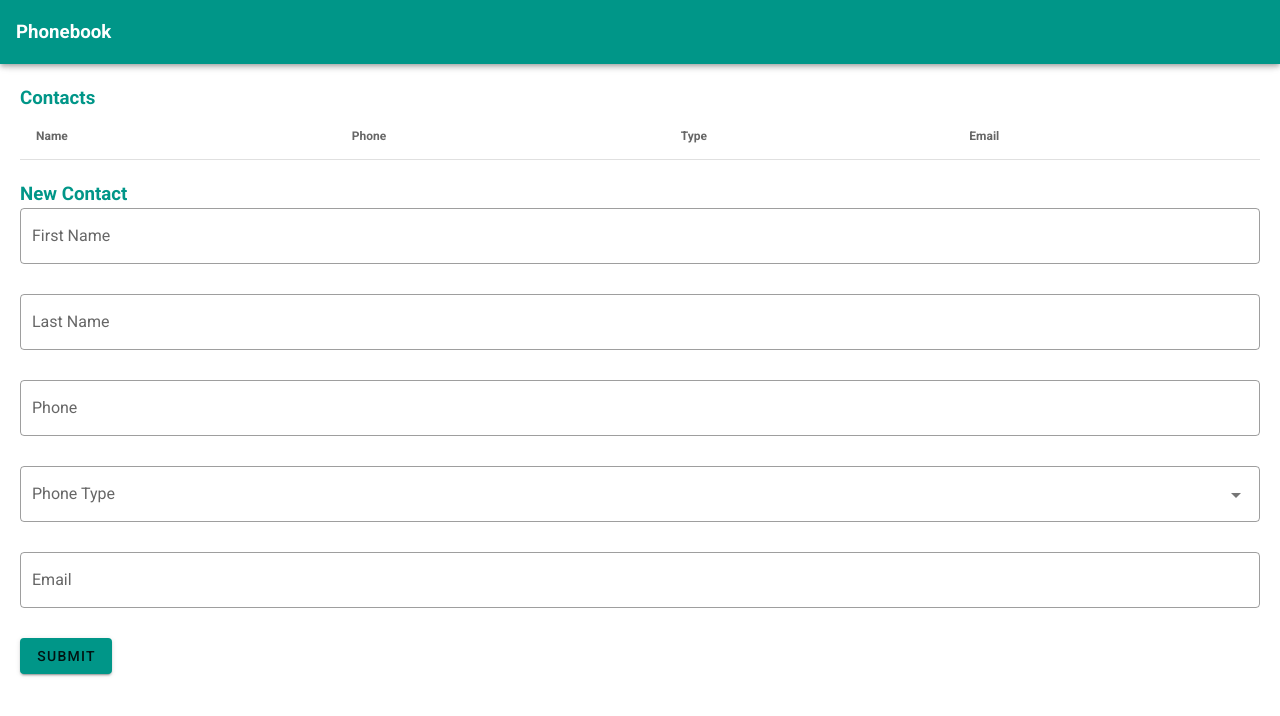
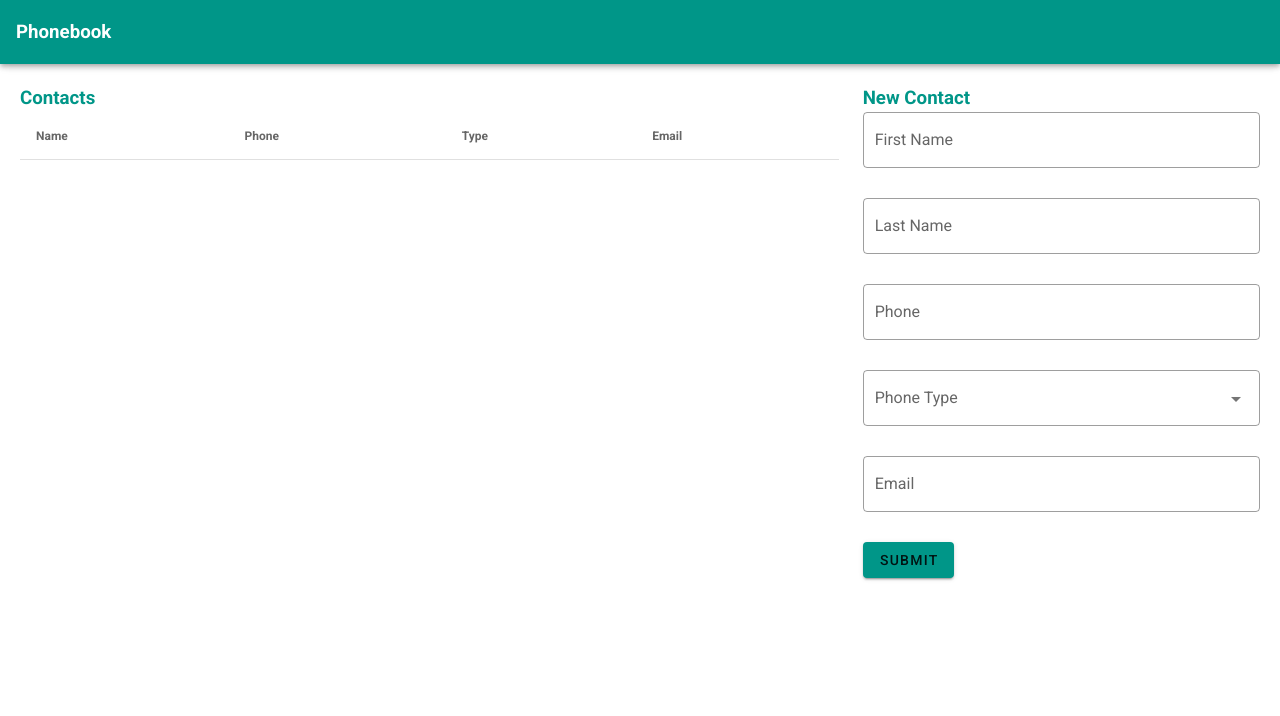
Before and after one commit to BShoop33/Vue-Phonebook, a Vue app: page / in a window 1280 px wide. Shown: the top 716 px of the page. Built offline with nearby package versions, Linux system fonts and the light colour scheme.

Commit message:
retrieving and displaying contacts from local storage completed

```diff
--- a/src/components/ContactForm.vue
+++ b/src/components/ContactForm.vue
@@ -1,7 +1,7 @@
 <template>
   <div>
     <h3 class="teal--text">New Contact</h3>
-    <v-form @submit.prevent="handleSubmit">
+    <v-form @submit.prevent="handleSubmit" refs="contactForm">
       <v-text-field outlined label="First Name" v-model="form.firstName" />
       <v-text-field outlined label="Last Name" v-model="form.lastName" />
       <v-text-field outlined label="Phone" v-model="form.phone" />
@@ -35,6 +35,7 @@ export default {
   methods: {
     handleSubmit() {
       this.$emit("contact-submit", this.form);
+      this.$refs.contactForm.reset();
     },
   },
 };
--- a/src/components/Phonebook.vue
+++ b/src/components/Phonebook.vue
@@ -1,7 +1,13 @@
 <template>
   <div>
-    <contacts-table :contacts="contacts" />
-    <contact-form @contact-submit="addContact" />
+    <v-row>
+      <v-col :md="8" :sm="12">
+        <contacts-table :contacts="contacts" />
+      </v-col>
+      <v-col :md="4" :sm="12">
+        <contact-form @contact-submit="addContact" />
+      </v-col>
+    </v-row>
   </div>
 </template>
 
@@ -18,6 +24,11 @@ export default {
     };
   },
 
+  mounted() {
+    const existingContacts = JSON.parse(localStorage.getItem("contacts"));
+    this.contacts = existingContacts || [];
+  },
+
   methods: {
     addContact(newContact) {
       this.contacts.push(newContact);
```
